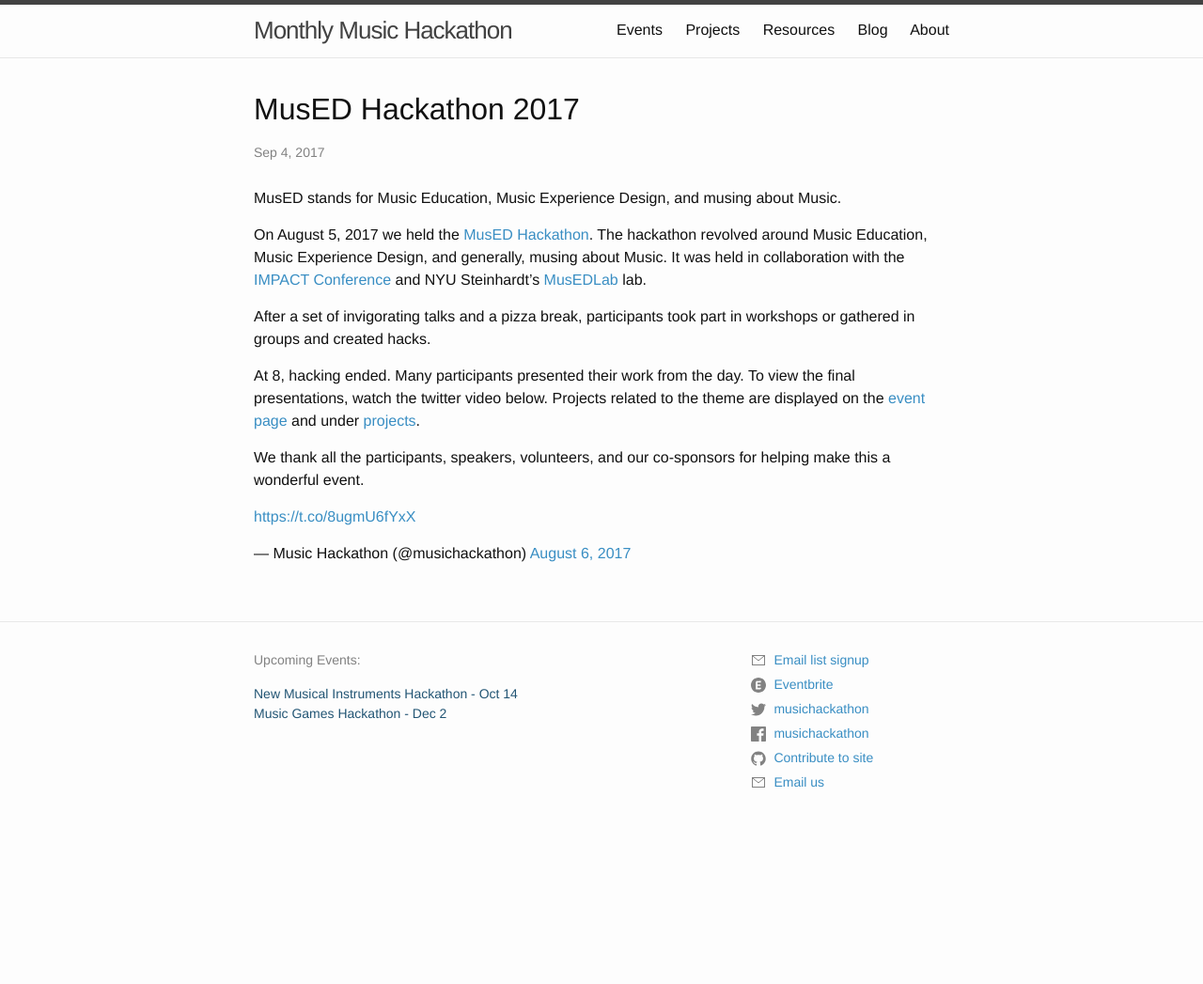
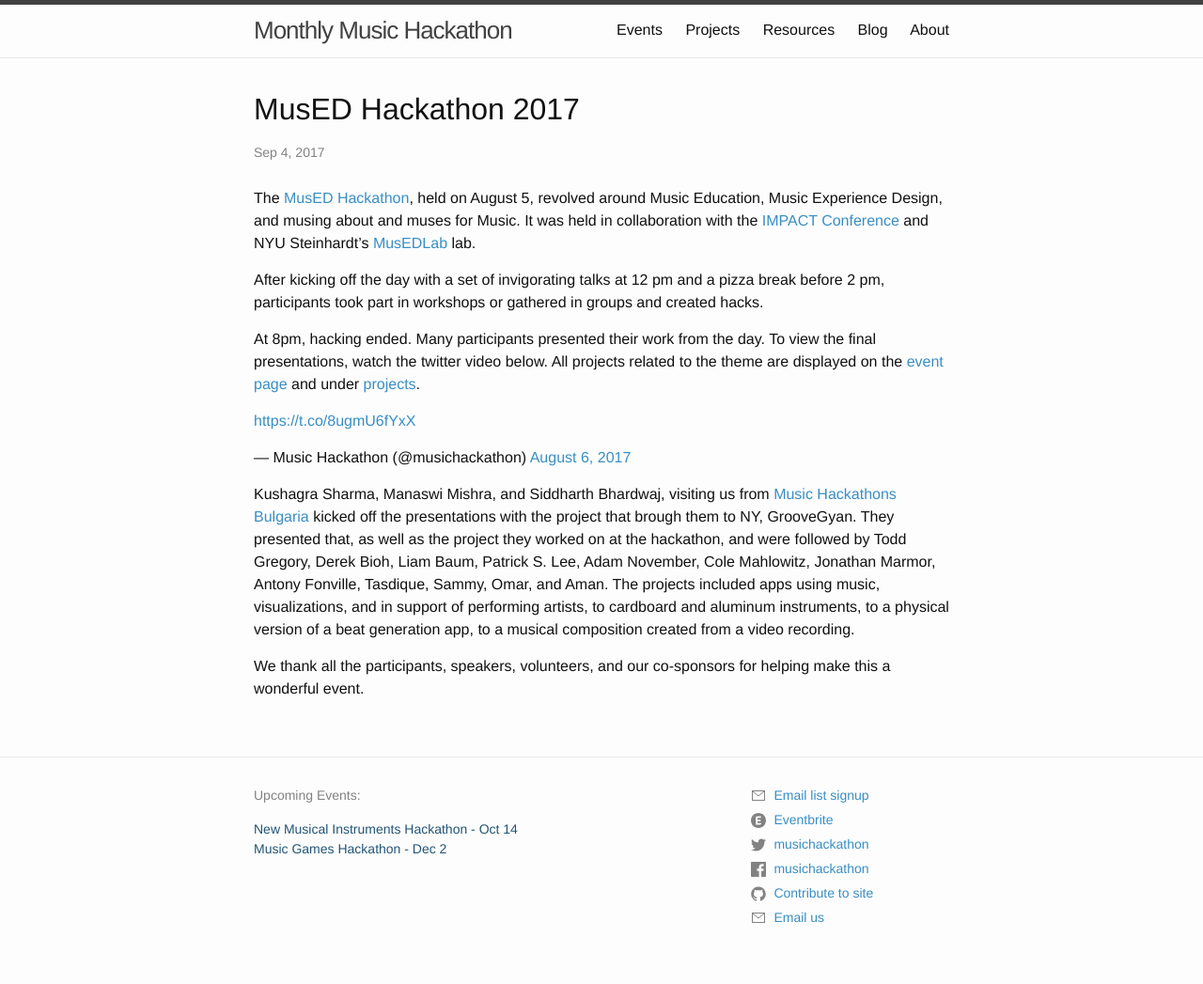
Before and after one commit to musichackathon/mmh_jekyll, a Jekyll site: the page built from _posts/2017-08-05-MusED-Hackathon-2017.md, in a window 1280 px wide. Shown: the whole page at 94% size. Built offline with Jekyll 4.4.1, drawn with Linux system fonts in a browser that asks for light colours; comment, search, counter and statistics services are not loaded; before the commit the page ends 903 px from its top, so only the background shows below that.

Commit message:
Include more info about projects

```diff
--- a/_posts/2017-08-05-MusED-Hackathon-2017.md
+++ b/_posts/2017-08-05-MusED-Hackathon-2017.md
@@ -3,15 +3,16 @@
 date:   2017-09-04 12:00:00 -0400
 categories: update
 ---
-MusED stands for Music Education, Music Experience Design, and musing about Music.
+The [MusED Hackathon]({{site.baseurl}}{% link _events/2017-08-05.md %}), held on August 5, revolved around Music Education, Music Experience Design, and musing about and muses for Music. It was held in collaboration with the [IMPACT Conference](https://impact.musedlab.org/) and NYU Steinhardt's [MusEDLab](https://musedlab.org/) lab.
 
-On August 5, 2017 we held the [MusED Hackathon]({{site.baseurl}}{% link _events/2017-08-05.md %}). The hackathon revolved around Music Education, Music Experience Design, and generally, musing about Music. It was held in collaboration with the [IMPACT Conference](https://impact.musedlab.org/) and NYU Steinhardt's [MusEDLab](https://musedlab.org/) lab.
+After kicking off the day with a set of invigorating talks at 12 pm and a pizza break before 2 pm, participants took part in workshops or gathered in groups and created hacks.
 
-After a set of invigorating talks and a pizza break, participants took part in workshops or gathered in groups and created hacks.
-
-At 8, hacking ended. Many participants presented their work from the day. To view the final presentations, watch the twitter video below. Projects related to the theme are displayed on the [event page]({{site.baseurl}}{% link _events/2017-08-05.md %}) and under [projects]({{site.baseurl}}{% link projects.md %}).
-
-We thank all the participants, speakers, volunteers, and our co-sponsors for helping make this a wonderful event.
+At 8pm, hacking ended. Many participants presented their work from the day. To view the final presentations, watch the twitter video below. All projects related to the theme are displayed on the [event page]({{site.baseurl}}{% link _events/2017-08-05.md %}) and under [projects]({{site.baseurl}}{% link projects.md %}).
 
 <blockquote class="twitter-tweet" data-lang="en"><p lang="und" dir="ltr"><a href="https://t.co/8ugmU6fYxX">https://t.co/8ugmU6fYxX</a></p>&mdash; Music Hackathon (@musichackathon) <a href="https://twitter.com/musichackathon/status/893988613867937793">August 6, 2017</a></blockquote>
 <script async src="//platform.twitter.com/widgets.js" charset="utf-8"></script>
+
+Kushagra Sharma, Manaswi Mishra, and Siddharth Bhardwaj, visiting us from [Music Hackathons Bulgaria](https://www.facebook.com/MusicHackathonsBG/) kicked off the presentations with the project that brough them to NY, GrooveGyan. They presented that, as well as the project they worked on at the hackathon, and were followed by Todd Gregory, Derek Bioh, Liam Baum, Patrick S. Lee, Adam November, Cole Mahlowitz, Jonathan Marmor, Antony Fonville, Tasdique, Sammy, Omar, and Aman. The projects included apps using music, visualizations, and in support of performing artists, to cardboard and aluminum instruments, to a physical version of a beat generation app, to a musical composition created from a video recording.
+
+
+We thank all the participants, speakers, volunteers, and our co-sponsors for helping make this a wonderful event.
```
